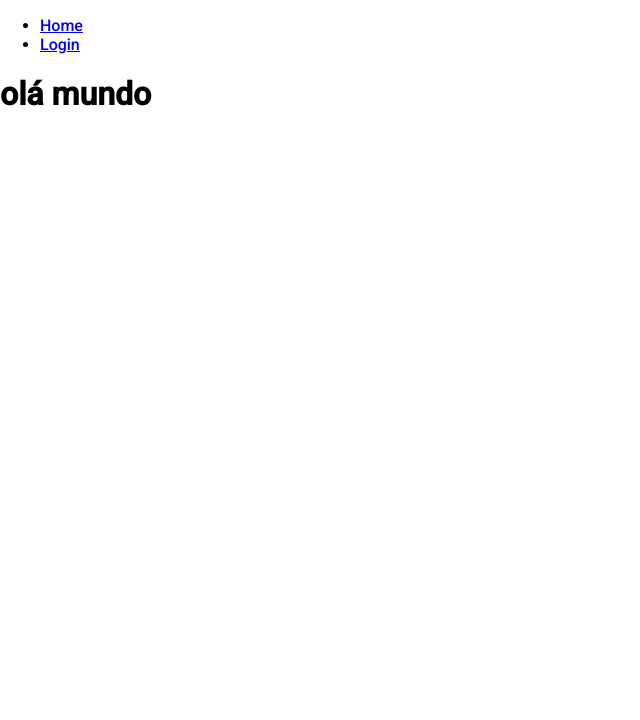
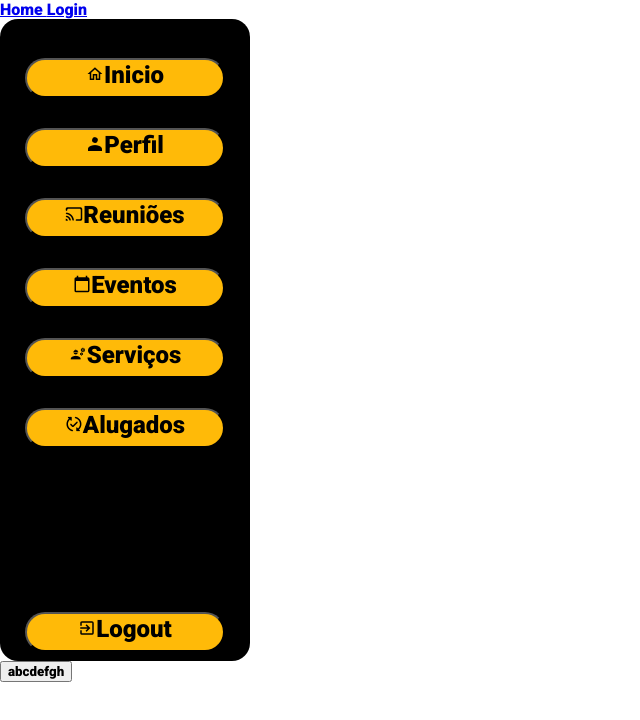
Before and after one commit to Buraym/jaguar, a React (Create React App) app: page / in a window 1280 px wide. Shown: the top 720 px of the page, without its empty margins (0-640 px from the left). Built offline with nearby package versions, Linux system fonts and the light colour scheme.

Commit message:
otimização e adição de conteúdos

```diff
--- a/public/index.html
+++ b/public/index.html
@@ -10,7 +10,7 @@
     <meta name="theme-color" content="#000000" />
 
     <link href="https://fonts.googleapis.com/css2?family=Pacifico&family=Roboto:ital,wght@1,500&display=swap" rel="stylesheet">
-    <link href="https://fonts.googleapis.com/css2?family=Pacifico&family=Roboto:ital,wght@0,500;1,500&display=swap" rel="stylesheet">
+    <link href="https://fonts.googleapis.com/css2?family=Roboto:wght@900&display=swap" rel="stylesheet">
 
     <link rel="apple-touch-icon" href="%PUBLIC_URL%/logo192.png" />
     <!--
--- a/src/App.js
+++ b/src/App.js
@@ -1,5 +1,4 @@
 import './App.css';
-import CampoLoginSenha from './components/CampoLoginSenha';
 import {
   BrowserRouter as Router,
   Switch,
@@ -14,24 +13,9 @@ function App() {
   return (
 
       <Router>
-
         <div>
-
-              <nav>
-
-                <ul>
-
-                  <li>
-                    <Link to="/">Home</Link>
-                  </li>
-                  <li>
+          <Link to="/"> Home </Link>
           <Link to="/Login"> Login </Link>
-                  </li>
-                </ul>
-              </nav>
-
-              {/* A <Switch> looks through its children <Route>s and
-                  renders the first one that matches the current URL. */}
           <Switch>
             <Route path="/Login">
               <Login />
@@ -41,11 +25,8 @@ function App() {
             </Route>
           </Switch>
         </div>
-
       </Router>
-
   );
-
 }
 
 export default App;
--- a/src/components/AbaPrincipal.jsx
+++ b/src/components/AbaPrincipal.jsx
@@ -1,5 +1,5 @@
 import React from 'react';
-import '../styles/AbaPrincipal';
+import '../styles/abaprincipalstyle.css';
 import ImagemBotaoInicio from '../assets/icons/outline_home_black_18dp.png';
 import ImagemBotaoPerfil from '../assets/icons/baseline_person_black_18dp.png';
 import ImagemBotaoReuniões from '../assets/icons/round_cast_black_18dp.png';
@@ -11,74 +11,41 @@ import ImagemBotaoLogout from '../assets/icons/baseline_exit_to_app_black_18dp.p
 function AbaPrincipal() {
 
     return (
-
         <>
-
             <div className="painel_preto">
-
+                <div className="botoes_paginas">
                     <button className="b_inicial" >
-
                         <img className="icone_inicio" src={ImagemBotaoInicio} alt="Botao da pagina inicial"/>
-
                         <label className="inicio" > Inicio </label>
-
                     </button>
-
                     <button className="b_perfil">
-
                         <img className="icone_perfil" src={ImagemBotaoPerfil} alt="Botao da pagina Perfil"/>
-
                         <label className="perfil" > Perfil </label>
-
                     </button>
-
                     <button className="b_reunioes" >
-
-
                         <img className="icone_reunioes" src={ImagemBotaoReuniões} alt="Botao da pagina de Reunioes"/>
-
                         <label className="reunioes" > Reuniões </label>
-
                     </button>
-
                     <button className="b_eventos" >
-
                         <img className="icone_eventos" src={ImagemBotaoEventos} alt="Botao da pagina Eventos"/>
-
                         <label className="eventos" > Eventos </label>
-
                     </button>
-
                     <button className="b_servicos" >
-
                         <img className="icone_servicos" src={ImagemBotaoServiços} alt="Botao da pagina Serviços"/>
-
                         <label className="servicos" > Serviços </label>
-
                     </button>
-
                     <button className="b_alugados" >
-
                         <img className="icone_alugados" src={ImagemBotaoAlugados} alt="Botao da pagina Alugados"/>
-
                         <label className="alugados" > Alugados </label>
-
                     </button>
-
+                </div>
                 <button className="b_logout" >
-
                     <img className="icone_logout" src={ImagemBotaoLogout} alt="Botao de Logout"/>
-
                     <label className="logout" > Logout </label>
-
                 </button>
-
             </div>
-
         </>
-
     );
-
 }
 
 export default AbaPrincipal;
--- a/src/components/CaixaInput.jsx
+++ b/src/components/CaixaInput.jsx
@@ -1,5 +1,5 @@
 import React from 'react';
-import '../styles/CaixaInput.css';
+import '../styles/caixainputstyle.css';
 
 function CaixaInput(props) {
 
--- a/src/components/CampoLoginSenha.jsx
+++ b/src/components/CampoLoginSenha.jsx
@@ -1,5 +1,5 @@
 import React from 'react';
-import '../styles/CampoLoginSenha.css';
+import '../styles/campologinsenhastyle.css';
 import CaixaInput from './CaixaInput';
 import ImagemBotao from '../assets/icons/outline_check_box_outline_blank_black_18dp.png';
 
--- a/src/index.css
+++ b/src/index.css
@@ -1,3 +1,9 @@
+*{
+
+  font-family: 'Roboto';
+
+}
+
 body {
   margin: 0;
   font-family: -apple-system, BlinkMacSystemFont, 'Segoe UI', 'Roboto', 'Oxygen',
--- a/src/index.js
+++ b/src/index.js
@@ -3,6 +3,7 @@ import ReactDOM from 'react-dom';
 import './index.css';
 import App from './App';
 import Home from './pages/Home';
+import Login from './pages/Login';
 import reportWebVitals from './reportWebVitals';
 
 ReactDOM.render(
--- a/src/pages/Home.jsx
+++ b/src/pages/Home.jsx
@@ -1,16 +1,24 @@
 import React from 'react';
+import AbaPrincipal from '../components/AbaPrincipal';
 
 function Home() {
 
+    const status = false;
+
+    function handleClick(){
+        console.log(status);
+    }
+
     return (
-
-        <>
-
-            <h1> olá mundo </h1>
-        </>
-
+        <div className="">
+            <div className="aba-principal">
+                <AbaPrincipal />
+            </div>
+            <div className="conteudo-pagina">
+                <button onClick={handleClick}> abcdefgh </button>
+            </div>
+        </div>
     );
-
 }
 
 export default Home;
--- /dev/null
+++ b/src/styles/abaprincipalstyle.css
@@ -0,0 +1,146 @@
+*{
+
+	font-family: 'Roboto';
+
+}
+
+.painel_preto{
+
+    display:flex;
+	width:250px;
+    height:642px;
+    background-color:#000000;
+    border-radius:18px;
+
+    justify-content: space-evenly;
+    align-items: center;
+    flex-direction: column;
+
+}
+
+.botoes_paginas{
+
+    display:flex;
+    height:450px;
+    margin-bottom: 125px;
+
+    justify-content: space-evenly;
+    align-items: center;
+    flex-direction: column;
+
+
+
+}
+
+.b_inicial{
+
+    display:flex;
+	width:200px;
+	height:40px;
+	border-radius:20px;
+	font-size:18pt;
+    background-color:#FFBA08;
+    transition:0.5s;
+    outline:none;
+
+    justify-content: center;
+    align-items: baseline;
+    flex-direction: row;
+
+}
+
+.b_perfil{
+
+    display:flex;
+	width:200px;
+	height:40px;
+	border-radius:20px;
+	font-size:18pt;
+    background-color:#FFBA08;
+    outline:none;
+
+    justify-content: center;
+    align-items: baseline;
+    flex-direction: row;
+
+}
+
+.b_reunioes{
+
+    display:flex;
+	width:200px;
+	height:40px;
+	border-radius:20px;
+	font-size:18pt;
+    background-color:#FFBA08;
+    outline:none;
+
+    justify-content: center;
+    align-items: baseline;
+    flex-direction: row;
+
+}
+
+.b_eventos{
+
+    display:flex;
+	width:200px;
+	height:40px;
+	border-radius:20px;
+	font-size:18pt;
+    background-color:#FFBA08;
+    outline:none;
+
+    justify-content: center;
+    align-items: baseline;
+    flex-direction: row;
+
+}
+
+.b_servicos{
+
+    display:flex;
+	width:200px;
+	height:40px;
+	border-radius:20px;
+	font-size:18pt;
+    background-color:#FFBA08;
+    outline:none;
+
+    justify-content: center;
+    align-items: baseline;
+    flex-direction: row;
+
+}
+
+.b_alugados{
+
+    display:flex;
+	width:200px;
+	height:40px;
+	border-radius:20px;
+	font-size:18pt;
+    background-color:#FFBA08;
+    outline:none;
+
+    justify-content: center;
+    align-items: baseline;
+    flex-direction: row;
+
+}
+
+.b_logout{
+
+    display:flex;
+	width:200px;
+	height:40px;
+	border-radius:20px;
+	font-size:18pt;
+    background-color:#FFBA08;
+    outline:none;
+
+    justify-content: center;
+    align-items: baseline;
+    flex-direction: row;
+
+}
```
Also changed, not shown: src/styles/AbaPrincipal.css (deleted, +0 -12 lines), src/styles/caixainputstyle.css (renamed from src/styles/CaixaInput.css), src/styles/campologinsenhastyle.css (renamed from src/styles/CampoLoginSenha.css), 1 other file (tests, documents, lock files or other folders). Lines whose indentation alone changed are shown as unchanged.
